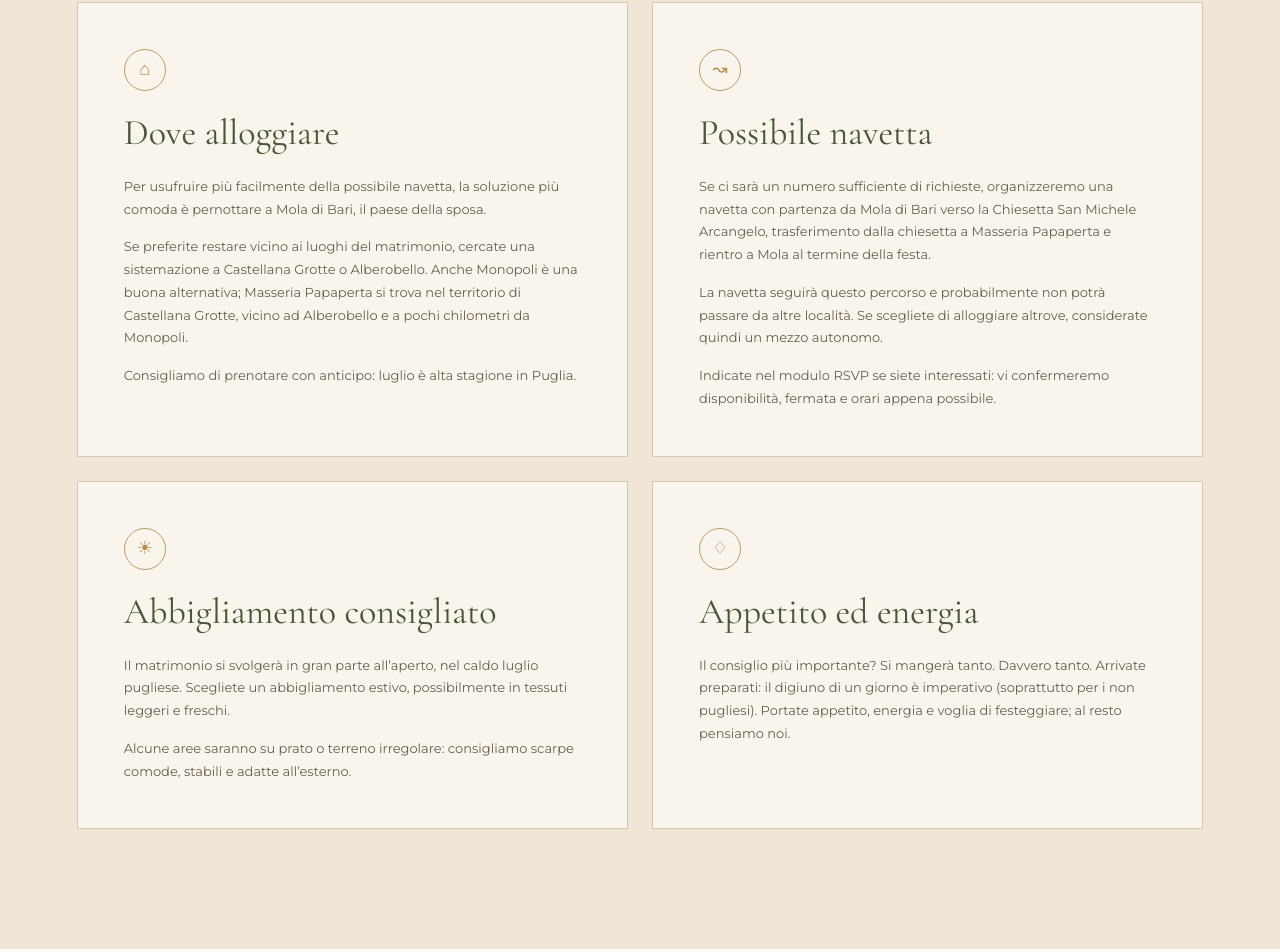
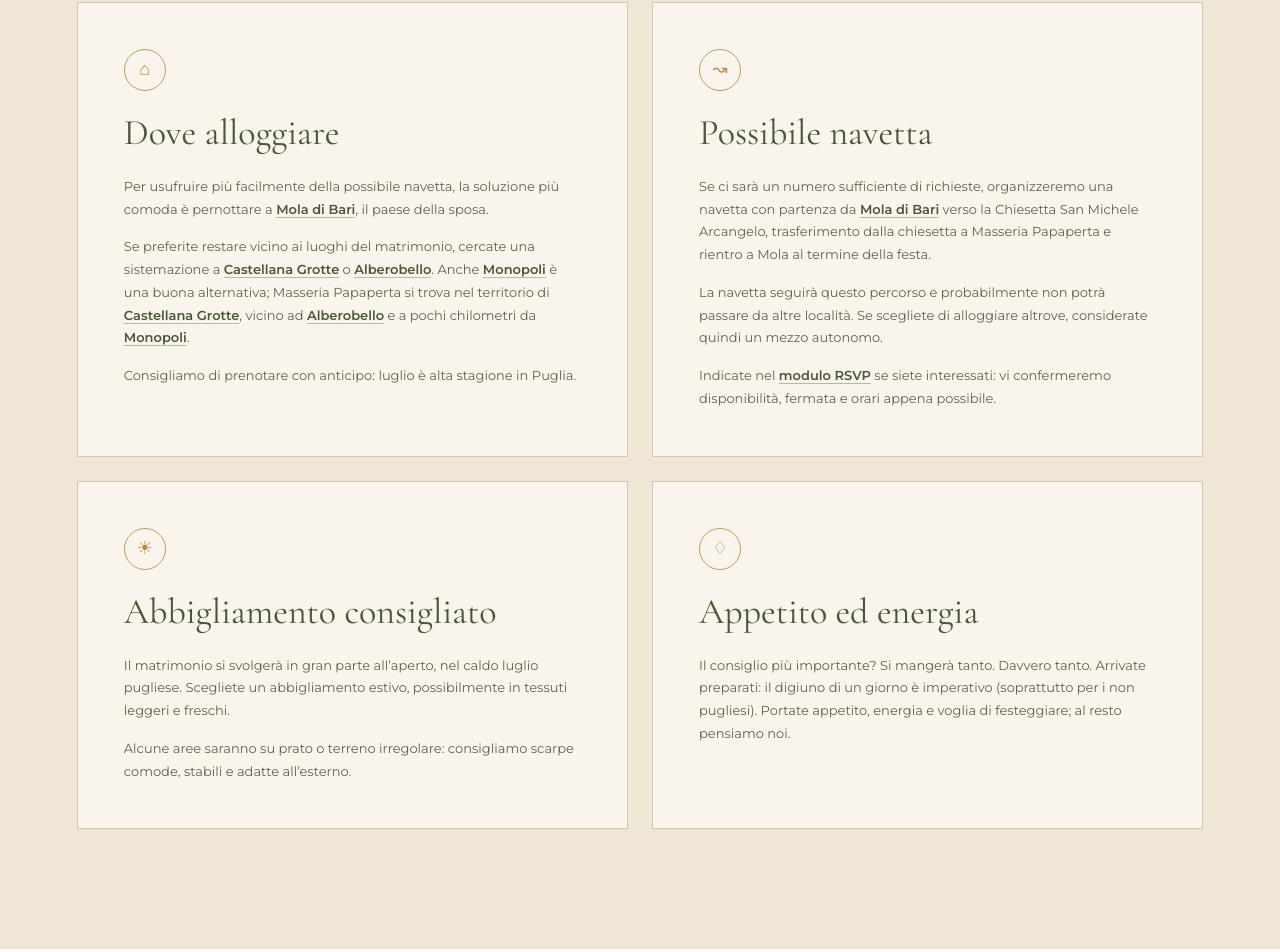
Before and after one commit to ovaccarelli/David-Ornella, a Next.js app: page / in a window 1280 px wide. Shown: the part 2969-3921 px from the top of the page. Built offline with nearby package versions, Linux system fonts and the light colour scheme.

Commit message:
feat: link guest locations and RSVP form

```diff
--- a/_includes/sections/GuestGuide.tsx
+++ b/_includes/sections/GuestGuide.tsx
@@ -2,6 +2,36 @@
 
 import { guestTips } from "@/_data/site";
 import { useLanguage } from "../components/LanguageProvider";
+
+const mapLinks: Record<string, string> = {
+  "Mola di Bari": "https://www.google.com/maps/search/?api=1&query=Mola+di+Bari",
+  "Castellana Grotte": "https://www.google.com/maps/search/?api=1&query=Castellana+Grotte",
+  Alberobello: "https://www.google.com/maps/search/?api=1&query=Alberobello",
+  Monopoli: "https://www.google.com/maps/search/?api=1&query=Monopoli+Puglia",
+};
+
+const rsvpLabels = new Set(["modulo RSVP", "RSVP form", "formulaire RSVP"]);
+const linkedTerms = /(Mola di Bari|Castellana Grotte|Alberobello|Monopoli|modulo RSVP|RSVP form|formulaire RSVP)/g;
+
+function LinkedParagraph({ text }: { text: string }) {
+  return (
+    <p>
+      {text.split(linkedTerms).map((part, index) => {
+        if (rsvpLabels.has(part)) {
+          return <a href="#rsvp" key={`${part}-${index}`}>{part}</a>;
+        }
+        if (mapLinks[part]) {
+          return (
+            <a href={mapLinks[part]} target="_blank" rel="noreferrer" key={`${part}-${index}`}>
+              {part}
+            </a>
+          );
+        }
+        return part;
+      })}
+    </p>
+  );
+}
 
 export function GuestGuide() {
   const { t } = useLanguage();
@@ -22,7 +52,7 @@ export function GuestGuide() {
             <span className="guestTipIcon" aria-hidden="true">{tip.icon}</span>
             <h3>{copy.title}</h3>
             {copy.text.map((paragraph) => (
-              <p key={paragraph}>{paragraph}</p>
+              <LinkedParagraph text={paragraph} key={paragraph} />
             ))}
           </article>;
         })}
--- a/assets/css/site.css
+++ b/assets/css/site.css
@@ -154,6 +154,8 @@ h1 em { display: inline-block; color: #d1a76d; font-weight: 400; font-size: .68e
 .guestTips h3 { color: var(--olive); font-size: 36px; margin-bottom: 24px; }
 .guestTips p { margin: 0 0 15px; color: #665f52; font-size: 13px; }
 .guestTips p:last-child { margin-bottom: 0; }
+.guestTips p a { color: var(--olive); font-weight: 600; text-decoration: underline; text-decoration-color: rgba(75,86,57,.38); text-underline-offset: 3px; transition: color .2s, text-decoration-color .2s; }
+.guestTips p a:hover { color: var(--gold); text-decoration-color: currentColor; }
 
 .rsvp { display: grid; grid-template-columns: .8fr 1.2fr; gap: 10vw; background: var(--paper); }
 .rsvpIntro { padding-top: 20px; }
```
Also changed, not shown: 10 other files (tests, documents, lock files or other folders).
